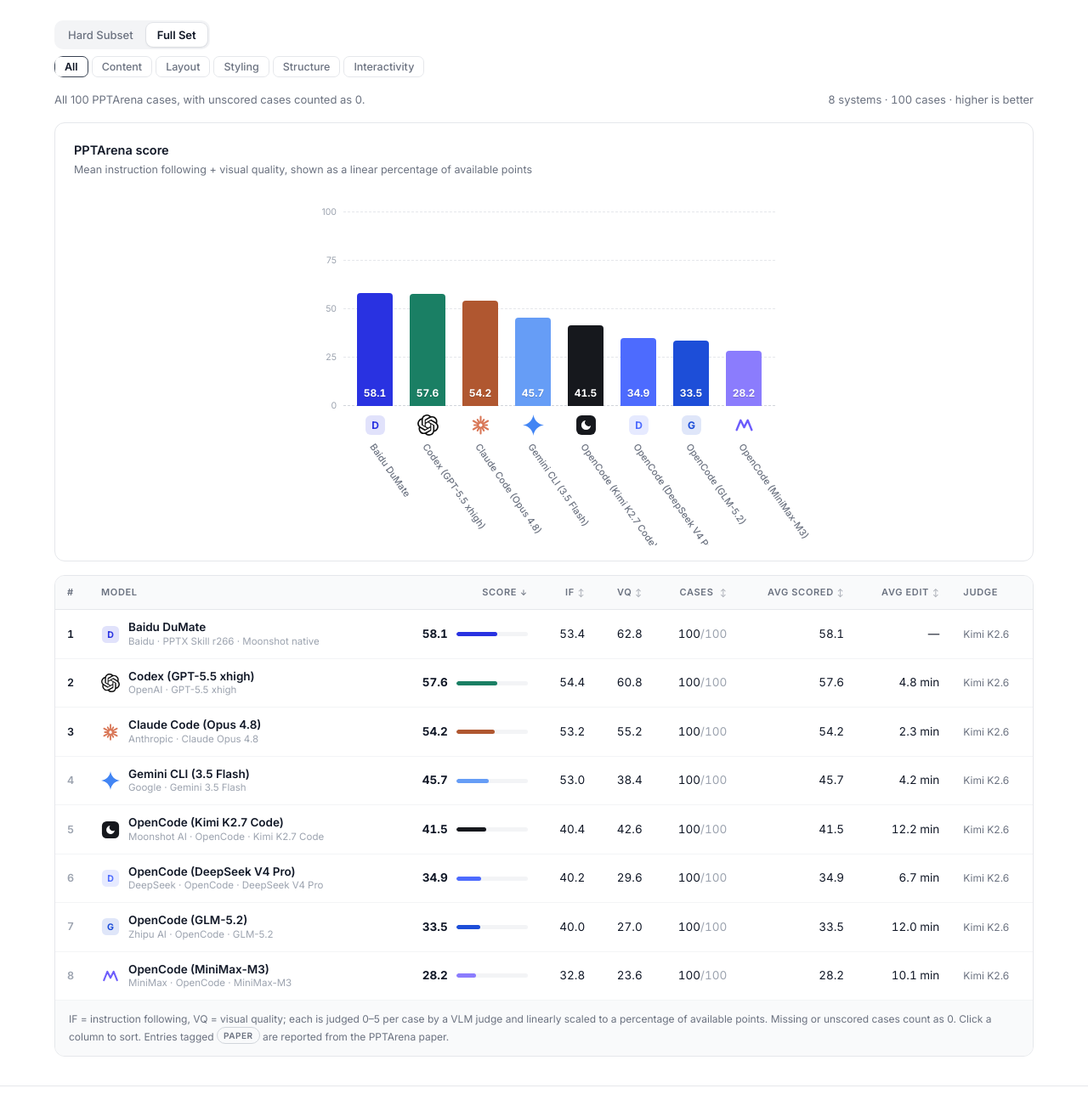
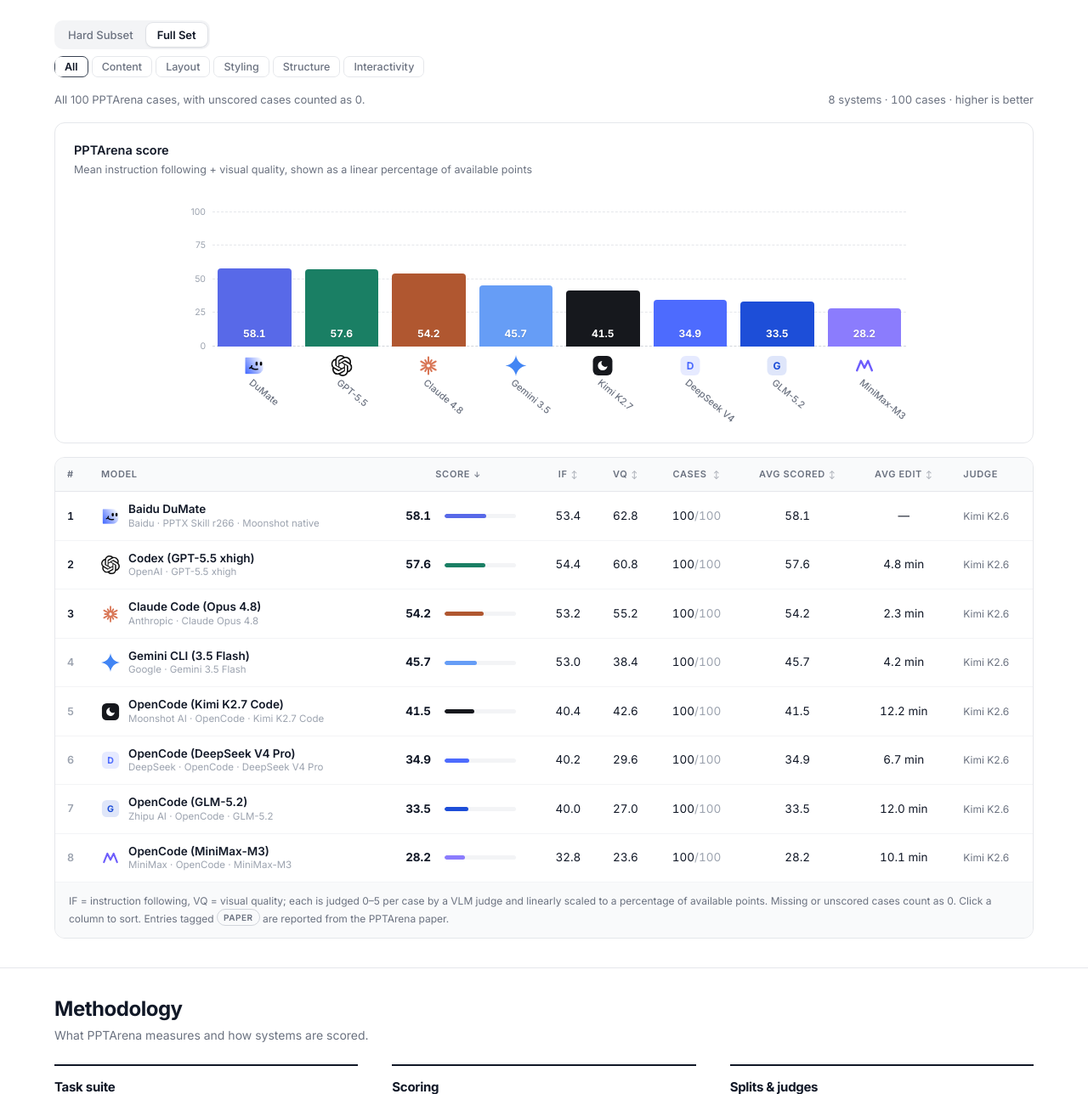
Before and after one commit to michaelofengend/PPTArena, a Flask app: page /evaluation in a window 1280 px wide. Shown: the part 368-1656 px from the top of the page at 85% size. Run offline with Flask 2, Linux system fonts and the light colour scheme.

Commit message:
Leaderboard: refine DuMate branding and compact layout

```diff
--- a/src/app.py
+++ b/src/app.py
@@ -258,6 +258,7 @@ LEADERBOARD_SOURCES = [
         "brand": "OpenAI",
         "icon": "C",
         "color": "#1a7f64",
+        "chart_label": "GPT-5.5",
         "split": "subset",
         "expected_cases": 25,
         "path": SCRIPT_DIR.parent / "agent_bench" / "results" / "codex_gpt55_judge_results.csv",
@@ -271,6 +272,7 @@ LEADERBOARD_SOURCES = [
         "brand": "Claude",
         "icon": "✶",
         "color": "#b05730",
+        "chart_label": "Claude 4.8",
         "split": "subset",
         "expected_cases": 25,
         "path": SCRIPT_DIR.parent / "agent_bench" / "results" / "claude_code_opus48_judge_results.csv",
@@ -284,6 +286,7 @@ LEADERBOARD_SOURCES = [
         "brand": "GLM",
         "icon": "G",
         "color": "#1d4ed8",
+        "chart_label": "GLM-5.2",
         "split": "subset",
         "expected_cases": 25,
         "path": SCRIPT_DIR.parent / "agent_bench" / "results" / "opencode_glm52_judge_results.csv",
@@ -297,6 +300,7 @@ LEADERBOARD_SOURCES = [
         "brand": "Gemini",
         "icon": "G",
         "color": "#669df6",
+        "chart_label": "Gemini 3.5",
         "split": "subset",
         "expected_cases": 25,
         "path": SCRIPT_DIR.parent / "agent_bench" / "results" / "gemini_cli_35flash_judge_results.csv",
@@ -310,6 +314,7 @@ LEADERBOARD_SOURCES = [
         "brand": "MiniMax",
         "icon": "M",
         "color": "#8b7cfd",
+        "chart_label": "MiniMax-M3",
         "split": "subset",
         "expected_cases": 25,
         "path": SCRIPT_DIR.parent / "agent_bench" / "results" / "opencode_minimax_m3_judge_results.csv",
@@ -323,6 +328,7 @@ LEADERBOARD_SOURCES = [
         "brand": "DeepSeek",
         "icon": "D",
         "color": "#4d6bfe",
+        "chart_label": "DeepSeek V4",
         "split": "subset",
         "expected_cases": 25,
         "path": SCRIPT_DIR.parent / "agent_bench" / "results" / "opencode_deepseek_v4_judge_results.csv",
@@ -336,6 +342,7 @@ LEADERBOARD_SOURCES = [
         "brand": "Kimi",
         "icon": "K",
         "color": "#16181d",
+        "chart_label": "Kimi K2.7",
         "split": "subset",
         "expected_cases": 25,
         "path": SCRIPT_DIR.parent / "agent_bench" / "results" / "opencode_kimi_k27code_judge_results.csv",
@@ -349,7 +356,8 @@ LEADERBOARD_SOURCES = [
         "provider": "Baidu",
         "brand": "Baidu",
         "icon": "D",
-        "color": "#2932e1",
+        "color": "#5869E8",
+        "chart_label": "DuMate",
         "split": "subset",
         "expected_cases": 25,
         "path": SCRIPT_DIR.parent / "agent_bench" / "results" / "baidu_dumate_pptx_skill_r266_judge_results.csv",
@@ -368,6 +376,7 @@ LEADERBOARD_SOURCES = [
         "brand": "Claude",
         "icon": "✶",
         "color": "#d97757",
+        "chart_label": "Claude CUA",
         "split": "subset",
         "expected_cases": 25,
         "path": SCRIPT_DIR.parent / "agent_bench" / "results" / "cua_claude37_judge_results.csv",
@@ -382,6 +391,7 @@ LEADERBOARD_SOURCES = [
         "brand": "OpenAI",
         "icon": "◎",
         "color": "#0f0f0f",
+        "chart_label": "ChatGPT CUA",
         "split": "subset",
         "expected_cases": 25,
         "path": SCRIPT_DIR.parent / "agent_bench" / "results" / "cua_chatgpt_agent_judge_results.csv",
@@ -396,6 +406,7 @@ LEADERBOARD_SOURCES = [
         "brand": "MiniMax",
         "icon": "M",
         "color": "#6d5dfc",
+        "chart_label": "MiniMax CUA",
         "split": "subset",
         "expected_cases": 25,
         "path": SCRIPT_DIR.parent / "agent_bench" / "results" / "cua_minimax_agent_judge_results.csv",
@@ -628,6 +639,7 @@ def _build_leaderboard_entry(source, split_key, expected_cases, scored):
         "brand": source.get("brand", source.get("provider", "")),
         "icon": source.get("icon", source["name"][:1]),
         "color": source.get("color", "#3457d5"),
+        "chart_label": source.get("chart_label", source.get("model", source["name"])),
         "split": split_key,
         "score_pct": round(score_pct, 1),
         "bar_pct": round(max(0, min(score_pct, 100)), 1),
--- a/src/templates/evaluation.html
+++ b/src/templates/evaluation.html
@@ -535,14 +535,15 @@
         }
 
         .chart {
-            min-width: 540px;
-            max-width: 820px;
+            width: min(860px, 100%);
+            min-width: max(620px, var(--chart-min));
+            max-width: 860px;
             margin: 18px auto 0;
         }
 
         .chart-plot {
             position: relative;
-            height: 250px;
+            height: 180px;
         }
 
         .chart-grid {
@@ -580,15 +581,14 @@
             right: 4px;
             top: 22px;
             bottom: 0;
-            display: flex;
+            display: grid;
+            grid-template-columns: repeat(var(--entry-count), minmax(0, 1fr));
             align-items: flex-end;
-            justify-content: center;
             gap: 4px;
         }
 
         .chart-col {
-            flex: 0 0 58px;
-            max-width: 58px;
+            min-width: 0;
             height: 100%;
             display: flex;
             flex-direction: column;
@@ -606,7 +606,8 @@
 
         .chart-bar {
             position: relative;
-            width: 42px;
+            width: calc(100% - 12px);
+            max-width: 98px;
             border-radius: 4px 4px 0 0;
             min-height: 2px;
             display: flex;
@@ -624,18 +625,16 @@
         }
 
         .chart-labels {
-            display: flex;
-            justify-content: center;
+            display: grid;
+            grid-template-columns: repeat(var(--entry-count), minmax(0, 1fr));
             gap: 4px;
-            margin: 10px 0 0 40px;
-            padding-right: 4px;
+            margin: 10px 4px 0 40px;
         }
 
         .chart-label {
             position: relative;
-            flex: 0 0 58px;
-            max-width: 58px;
-            height: 154px;
+            min-width: 0;
+            height: 85px;
             text-align: left;
             font-size: 11px;
             line-height: 1.2;
@@ -645,10 +644,10 @@
 
         .chart-label-text {
             position: absolute;
-            top: 32px;
-            left: 31px;
-            width: 118px;
-            transform: rotate(55deg);
+            top: 26px;
+            left: 50%;
+            width: 75px;
+            transform: rotate(40deg);
             transform-origin: top left;
             white-space: nowrap;
         }
@@ -666,10 +665,18 @@
             height: 100%;
         }
 
+        .micon img {
+            display: block;
+            width: 100%;
+            height: 100%;
+            object-fit: contain;
+        }
+
         .chart-label .micon {
             position: absolute;
             top: 0;
-            left: 17px;
+            left: 50%;
+            transform: translateX(-50%);
             width: 25px;
             height: 25px;
         }
@@ -697,7 +704,7 @@
             text-transform: uppercase;
             letter-spacing: 0.06em;
             color: var(--muted);
-            text-align: right;
+            text-align: center;
             border-bottom: 1px solid var(--border);
             white-space: nowrap;
             background: var(--bg-subtle);
@@ -736,7 +743,7 @@
         .lb-table td {
             padding: 12px 14px;
             border-bottom: 1px solid var(--hairline);
-            text-align: right;
+            text-align: center;
             white-space: nowrap;
         }
 
@@ -789,7 +796,7 @@
             display: inline-flex;
             align-items: center;
             gap: 10px;
-            justify-content: flex-end;
+            justify-content: center;
         }
 
         .score-num {
@@ -1294,6 +1301,10 @@
             <path d="M3.5 17.5 8 6.5l4 8 4-8 4.5 11" stroke="#6d5dfc" stroke-width="2.3" stroke-linecap="round"
                 stroke-linejoin="round" />
         </svg>
+    </span>
+    {%- elif brand == 'Baidu' -%}
+    <span class="micon" title="Baidu DuMate">
+        <img src="{{ url_for('static', filename='dumate-icon.png') }}" alt="" aria-hidden="true">
     </span>
     {%- elif brand == 'PPTPilot' -%}
     <span class="micon" title="PPTPilot">
@@ -1445,7 +1456,8 @@
                         <p class="chart-title">PPTArena score</p>
                         <p class="chart-sub">Mean instruction following + visual quality, shown as a linear percentage of available points</p>
                         <div class="chart-scroll">
-                            <div class="chart" style="width: {{ 56 + (split.entries|length * 62) }}px;">
+                            <div class="chart"
+                                style="--entry-count: {{ split.entries|length }}; --chart-min: {{ 56 + (split.entries|length * 62) }}px;">
                                 <div class="chart-plot">
                                     <div class="chart-grid" aria-hidden="true">
                                         <div class="gridline" style="bottom:100%"><span>100</span></div>
@@ -1469,7 +1481,7 @@
                                     {% for entry in split.entries %}
                                     <div class="chart-label">
                                         {{ model_icon(entry) }}
-                                        <span class="chart-label-text">{{ entry.name }}</span>
+                                        <span class="chart-label-text">{{ entry.chart_label }}</span>
                                     </div>
                                     {% endfor %}
                                 </div>
```
Also changed, not shown: tests/test_leaderboard_scoring.py (+97 -0 lines), src/static/dumate-icon.png (added).
